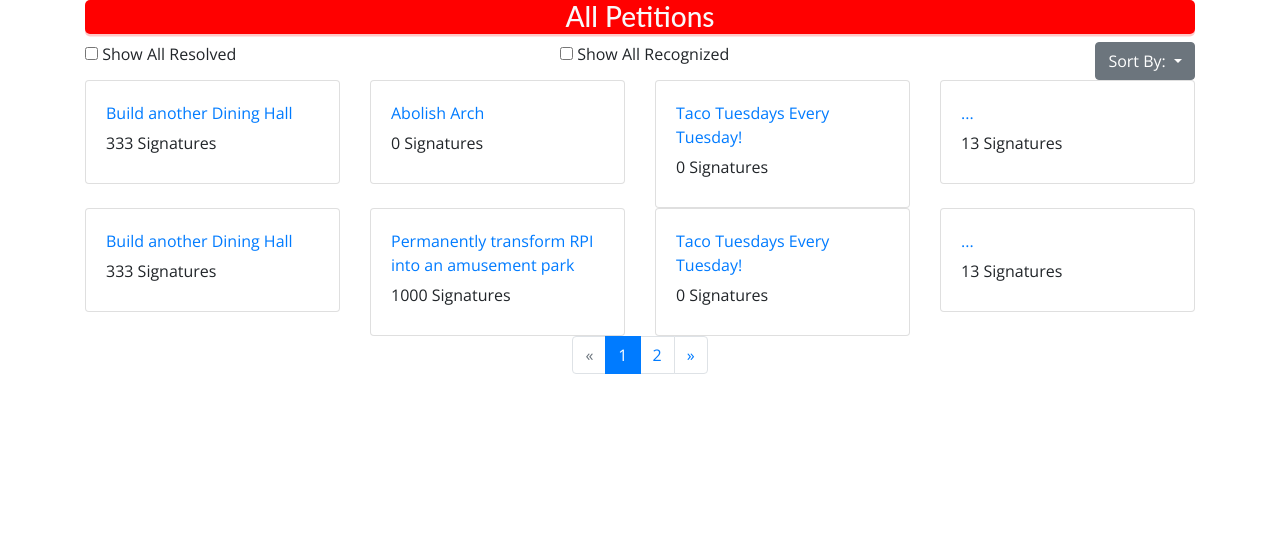
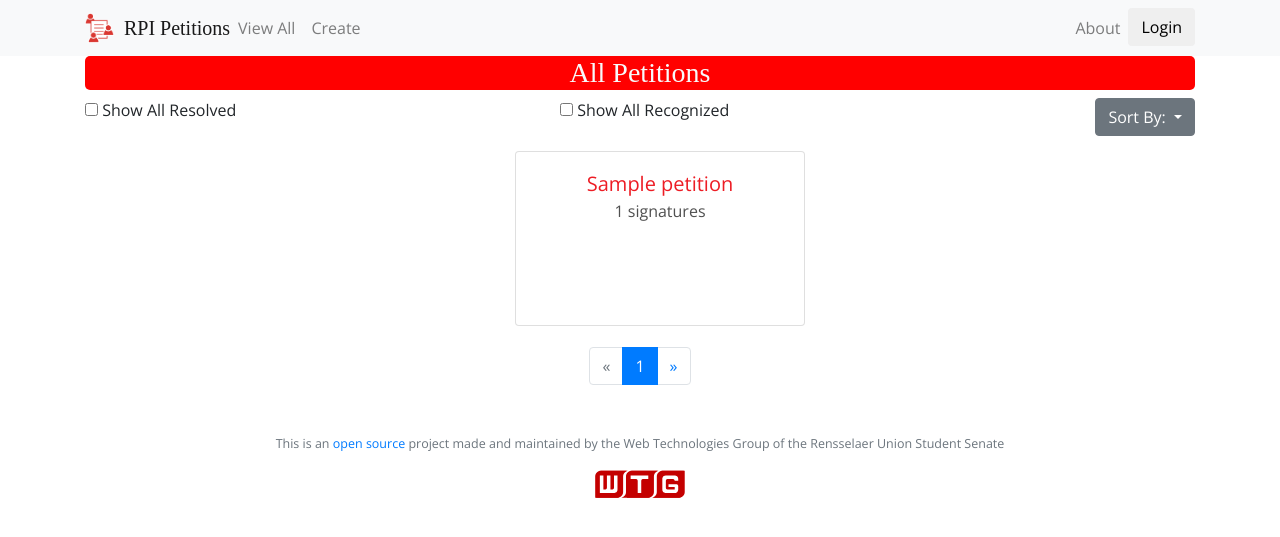
Before and after one commit to wtg/petitions-rewrite, a Django app: template index/templates/all-petitions.html in a window 1280 px wide. Shown: the top 537 px of the page. Run offline with Django 3.2, Linux system fonts and the light colour scheme; the template is opened without the code that fills it: values that come from a table or form of the project are taken from there, others are empty; tables that the repository leaves empty hold one stand-in row (values such as "Sample post"); some libraries are stand-ins or nearby versions; some web fonts are replaced.

Commit message:
changed about.html and all-petitions to work with Django framework. Added webpage header elements to styles. Added Bootstrap JS and popper files to base

```diff
--- a/index/static/petition/style.css
+++ b/index/static/petition/style.css
@@ -91,3 +91,17 @@ body {
 .card {
     min-height: 175px;
 }
+
+.headingbar{
+    font-family: 'Pontiac';
+    background-color: red;
+    text-align: center;
+    border-radius: 5px;
+    /**box-shadow: 0px 2.5px rgba(255, 0, 0, 0.212);**/
+}
+
+/**about.html-only tags**/
+.rule{
+    background-color: rgb(255, 250, 245);
+    font-family: 'Pontiac'
+}
--- a/index/templates/all-petitions.html
+++ b/index/templates/all-petitions.html
@@ -1,32 +1,11 @@
-<!DOCTYPE html>
-<html>
-<head>
-    <title>All Petitions: RPI Petitions:</title>
-    <meta charset="utf-8">
-    <meta name="viewport" content="width=device-width, initial-scale=1">
-    <link rel="stylesheet" href="https://maxcdn.bootstrapcdn.com/bootstrap/4.1.3/css/bootstrap.min.css">
-    <script src="https://ajax.googleapis.com/ajax/libs/jquery/3.3.1/jquery.min.js"></script>
-    <script src="https://cdnjs.cloudflare.com/ajax/libs/popper.js/1.14.3/umd/popper.min.js"></script>
-    <script src="https://maxcdn.bootstrapcdn.com/bootstrap/4.1.3/js/bootstrap.min.js"></script>
-    <!--Fonts-->
-    <link href="https://fonts.googleapis.com/css?family=Open+Sans:400,700" rel="stylesheet">
-    <style>
-        body {
-            font-family: "Open Sans", Calibri;
-        }
-        .heading{
-            font-family: Lato;
-            background-color: red;
-            border-radius: 5px;
-            text-align: center;
-            box-shadow: 0px 2.5px rgba(255, 0, 0, 0.212);
-        }
-    </style>
-</head>
 
-<body>
+{% extends "base.html" %}
+{% block title %}View All Petitions{% endblock %}
+
+{% block content %}
+
 <div class="container">
-        <h3 class="text-light heading">All Petitions</h3>
+    <h3 class="text-light headingbar">All Petitions</h3>
     <div class="row">
         <div class="col-sm-5">
             <div class="checkbox">
@@ -44,7 +23,8 @@
         </div>
         <div class="col-sm-3">
             <div class="dropdown float-right">
-                    <button class="btn btn-secondary dropdown-toggle" type="button" id="tagdropdown" data-toggle="dropdown" aria-haspopup="true" aria-expanded="false">
+                <button class="btn btn-secondary dropdown-toggle" type="button" id="tagdropdown" data-toggle="dropdown"
+                    aria-haspopup="true" aria-expanded="false">
                     Sort By:
                 </button>
                 <div class="dropdown-menu" aria-labelledby="tagdropdown">
@@ -55,91 +35,42 @@
         </div>
     </div>
 </div>
-    <div class="container" id="allpetsIguess">
-        <div class="row">
-            <div class="col-sm-3">
+
+<ul class="flex-container">
+    {% for petition in petitions %}
+    <li class="flex-item">
         <div class="card">
             <div class="card-body">
-                        <p class="card-title"><a href="#">Build another Dining Hall</a></p>
-                        <p class="card-subtitle mb-2">333 Signatures</p>
+                <h5 class="card-title"><a href="#">{{ petition.title }}</a></h5>
+                <h6 class="card-subtitle mb-2">{{ petition.signatures.count }} signatures</h6>
+                {% for tag in petition.tags.all %}
+                <a href="#" class="link">{{ tag }}</a><br>
+                {% endfor %}
             </div>
         </div>
-            </div>
-            <div class="col-sm-3">
-                <div class="card">
-                    <div class="card-body">
-                        <p class="card-title"><a href="#">Abolish Arch</a></p>
-                        <p class="card-subtitle mb-2">0 Signatures</p>
-                    </div>
-                </div>
-            </div>
-            <div class="col-sm-3">
-                <div class="card h-70">
-                    <div class="card-body">
-                        <p class="card-title"><a href="#">Taco Tuesdays Every Tuesday!</a></p>
-                        <p class="card-subtitle mb-2">0 Signatures</p>
-                    </div>
-                </div>
-            </div>
-            <div class="col-sm-3">
-                <div class="card">
-                    <div class="card-body">
-                        <p class="card-title"><a href="#">...</a></p>
-                        <p class="card-subtitle mb-2">13 Signatures</p>
-                    </div>
-                </div>
-            </div>
-        </div>
-        <div class="row">
-            <div class="col-sm-3">
-                <div class="card">
-                    <div class="card-body">
-                        <p class="card-title"><a href="#">Build another Dining Hall</a></p>
-                        <p class="card-subtitle mb-2">333 Signatures</p>
-                    </div>
-                </div>
-            </div>
-            <div class="col-sm-3">
-                <div class="card">
-                    <div class="card-body">
-                        <p class="card-title"><a href="#">Permanently transform RPI into an amusement park</a></p>
-                        <p class="card-subtitle mb-2">1000 Signatures</p>
-                    </div>
-                </div>
-            </div>
-            <div class="col-sm-3">
-                <div class="card h-70">
-                    <div class="card-body">
-                        <p class="card-title"><a href="#">Taco Tuesdays Every Tuesday!</a></p>
-                        <p class="card-subtitle mb-2">0 Signatures</p>
-                    </div>
-                </div>
-            </div>
-            <div class="col-sm-3">
-                <div class="card">
-                    <div class="card-body">
-                        <p class="card-title"><a href="#">...</a></p>
-                        <p class="card-subtitle mb-2">13 Signatures</p>
-                    </div>
-                </div>
-            </div>
-        </div>
-    </div>
+    </li>
+    {% empty %}
+    <p>No petitions yet. Stay tuned!</p>
+    {% endfor %}
+</ul>
+
 <div class="container">
     <ul class="pagination justify-content-center">
-            <li class="page-item disabled"><a class="page-link" href="#">
+        <li class="page-item disabled">
+            <a class="page-link" href="#">
                 <span aria-hidden="true">&laquo;</span>
                 <span class="sr-only">Previous</span>
-            </a></li>
+            </a>
+        </li>
         <!--Page Numbers-->
         <li class="page-item active"><a class="page-link" href="#">1</a></li>
-            <li class="page-item"><a class="page-link" href="#">2</a></li>
         <!--End of Page Numbers-->
-            <li class="page-item"><a class="page-link" href="#">
+        <li class="page-item">
+            <a class="page-link" href="#">
                 <span aria-hidden="true">&raquo;</span>
                 <span class="sr-only">Next</span>
-            </a></li>
+            </a>
+        </li>
     </ul>
 </div>
-</body>
-</html>
+{% endblock %}
--- a/index/templates/base.html
+++ b/index/templates/base.html
@@ -4,7 +4,11 @@
         {% block head %}
         <title>{% block title %}{% endblock %}</title>
         <link rel="stylesheet" href="https://stackpath.bootstrapcdn.com/bootstrap/4.1.3/css/bootstrap.min.css" integrity="sha384-MCw98/SFnGE8fJT3GXwEOngsV7Zt27NXFoaoApmYm81iuXoPkFOJwJ8ERdknLPMO" crossorigin="anonymous">
+        <script src="https://ajax.googleapis.com/ajax/libs/jquery/3.3.1/jquery.min.js"></script>
+        <script src="https://cdnjs.cloudflare.com/ajax/libs/popper.js/1.14.3/umd/popper.min.js"></script>
+        <script src="https://maxcdn.bootstrapcdn.com/bootstrap/4.1.3/js/bootstrap.min.js"></script>
         <link href="https://fonts.googleapis.com/css?family=Open+Sans" rel="stylesheet">
+        <meta charset="utf-8">
         {% load static %}
         <link rel="shortcut icon" href="{%  static 'petition/favicon.png' %}">
         <link rel="stylesheet" href="{% static 'petition/style.css' %}">
@@ -31,7 +35,7 @@
                 </ul>
                 <ul class="navbar-nav">
                   <li class="nav-item">
-                      <a class="nav-link" href="">About</a>
+                      <a class="nav-link" href="{% url 'about' %}">About</a>
                   </li>
                   <li class="nav-item">
                       <button class="btn" href="">Login</button>
--- a/index/templates/index.html
+++ b/index/templates/index.html
@@ -4,9 +4,9 @@
 {% block content %}
 <div class="jumbotron jumbotron-fluid">
     <div class="caption">
-        <h1 class="pontiac">Student Senate Petitions</h1>
-        <h4>Create and sign petitions.</h4>
-        <h4>Make your voice heard by the RPI Student Senate and the campus community.</h4>
+        <h1 class="pontiac">Let Your Voice Be Heard!</h1>
+        <br><br><br>
+        <h4>Create and support petitions for change on campus, whether large or small.</h4>
     </div>
 </div>
 
--- a/index/urls.py
+++ b/index/urls.py
@@ -5,4 +5,6 @@ urlpatterns = [
     path("", views.index, name="index"),
     path("create/", views.create, name="create"),
     path("all/", views.all, name="all"),
+    path("about/", views.about, name="about")
+    #path("about/#moderation/", views.moderation, name="moderation")
 ]
```
Also changed, not shown: index/templates/about.html (+16 -40 lines), index/views.py (+7 -1 lines). Lines whose indentation alone changed are shown as unchanged.
